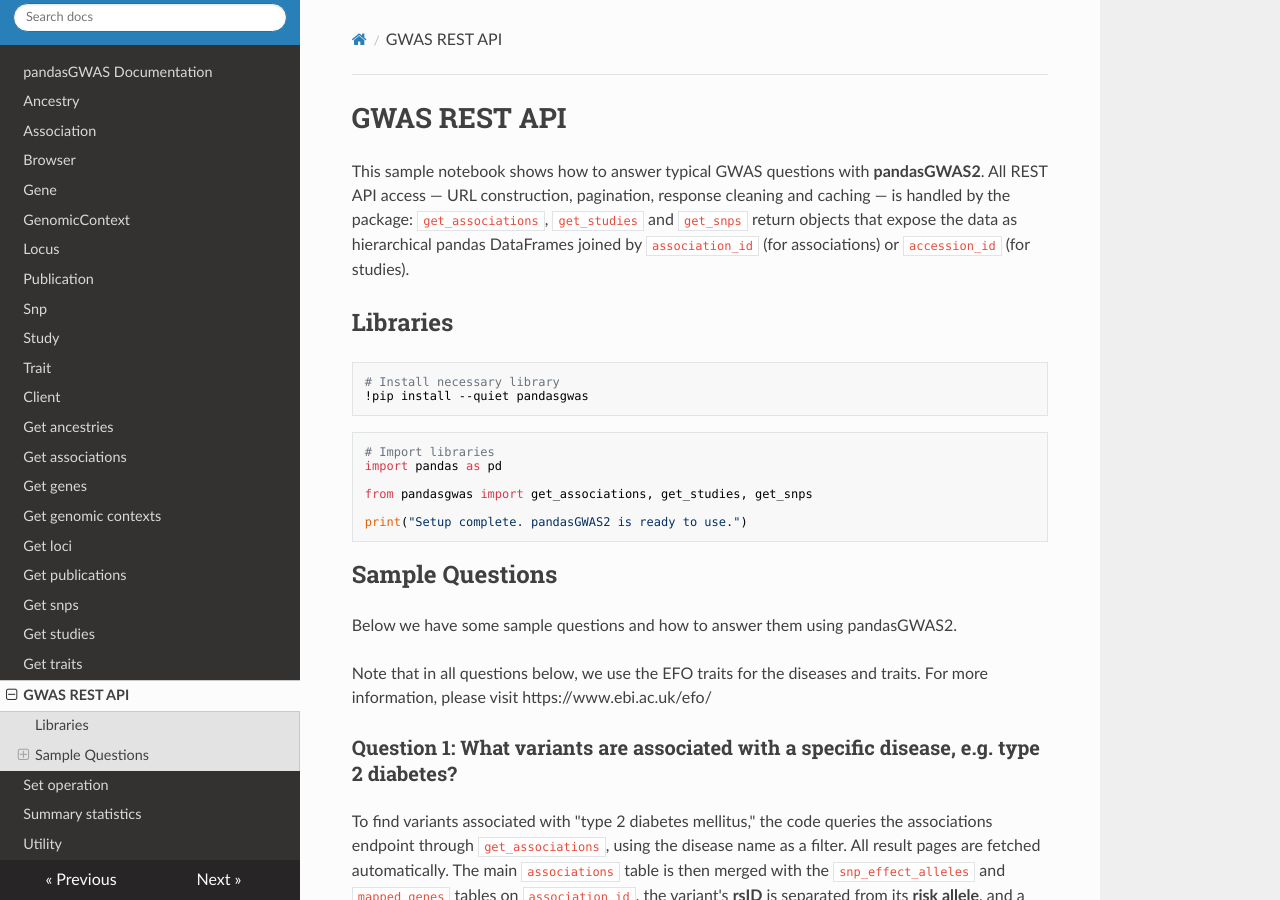
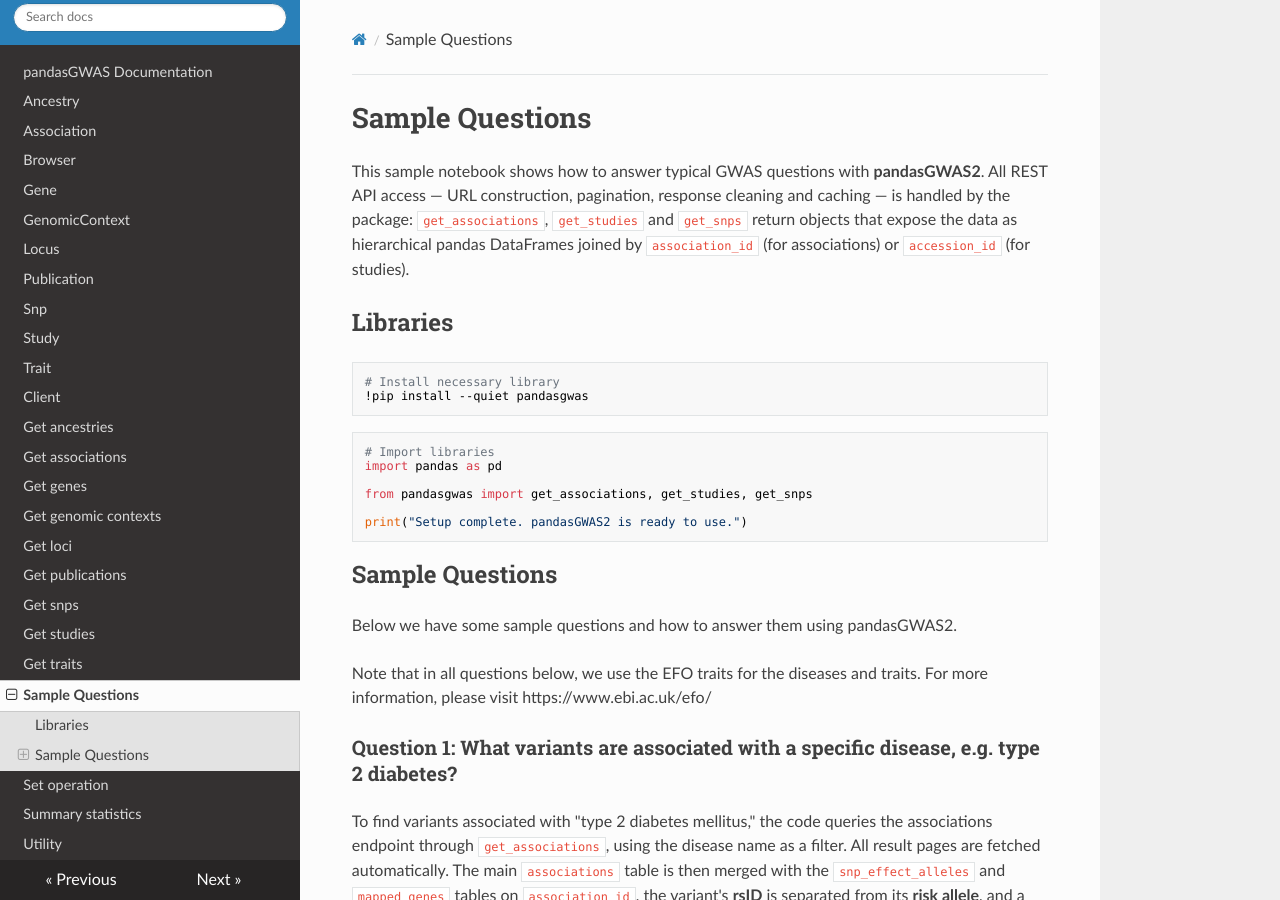
Before and after one commit to TianzeLab/pandasGWAS2, an MkDocs documentation site: the page built from docs/sample.md, in a window 1280 px wide and 900 px high. Built offline with MkDocs 1.6.1, drawn with Linux system fonts in a browser that asks for light colours; nearby versions of some CDN libraries.

Commit message:
Update sample.md

```diff
--- a/docs/sample.md
+++ b/docs/sample.md
@@ -1,4 +1,4 @@
-# GWAS REST API
+# Sample Questions
 
 This sample notebook shows how to answer typical GWAS questions with **pandasGWAS2**. All REST API access — URL construction, pagination, response cleaning and caching — is handled by the package: `get_associations`, `get_studies` and `get_snps` return objects that expose the data as hierarchical pandas DataFrames joined by `association_id` (for associations) or `accession_id` (for studies).
 
```
